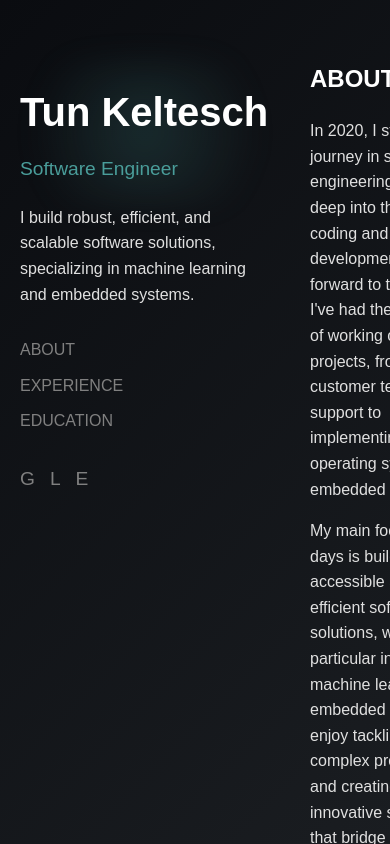
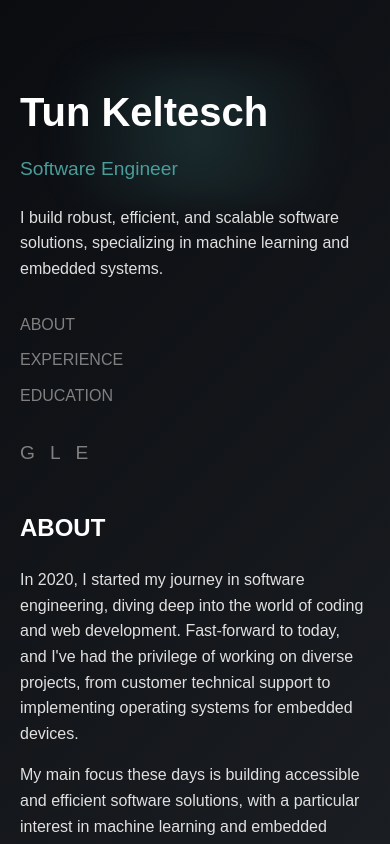
Before and after one commit to SM1LE21/Portfolio, a React (Create React App) app: page / in a window 390 px wide. Built offline with nearby package versions, Linux system fonts and the light colour scheme; the HTML template or start-up script is replaced by a standard one.

Commit message:
responsiveness for mobile

```diff
--- a/src/App.css
+++ b/src/App.css
@@ -159,9 +159,31 @@ footer {
   text-align: center;
   color: #808080;
   margin-top: 40px;
+  width: 100%;
+  display: flex;
+  justify-content: center;
+  align-items: center;
+  flex-direction: column;
 }
 
-footer .social-icons {
-  justify-content: center;
-  margin-top: 10px;
+/* Media queries for responsiveness */
+@media (max-width: 768px) {
+  .container {
+    display: flex;
+    flex-direction: column;
+    gap: 20px;
+  }
+
+  .sidebar {
+    position: static;
+    height: auto;
+    order: -1;
+  }
+
+  .timeline::before {
+    left: 5px;
+  }
+  .timeline-item::before {
+    left: 1px;
+  }
 }
--- a/src/App.tsx
+++ b/src/App.tsx
@@ -7,7 +7,6 @@ import Section from './components/Section';
 import Footer from './components/Footer';
 import './App.css';
 import { useGSAP } from '@gsap/react';
-
 
 const App: React.FC = () => {
   const sidebarRef = useRef<HTMLDivElement | null>(null);
@@ -42,6 +41,7 @@ const App: React.FC = () => {
   }, []);
 
   return (
+    <>
       <div className="container">
         <aside className="sidebar" ref={sidebarRef}>
           <Sidebar name={data.name} title={data.title} description={data.description} socialLinks={data.socialLinks} />
@@ -55,8 +55,9 @@ const App: React.FC = () => {
           <Section id="experience" title="EXPERIENCE" timelineItems={data.experience} />
           <Section id="education" title="EDUCATION" timelineItems={data.education} />
         </main>
+      </div>
       <Footer />
-    </div>
+    </>
   );
 };
 
--- a/src/styles/index.css
+++ /dev/null
@@ -1,167 +0,0 @@
-:root {
-    --bg-color: #ffffff;
-    --text-color: #333333;
-    --accent-color: #4a90e2;
-    --secondary-color: #f0f0f0;
-  }
-
-  .dark-mode {
-    --bg-color: #1a1a1a;
-    --text-color: #f0f0f0;
-    --accent-color: #64b5f6;
-    --secondary-color: #333333;
-  }
-
-  body {
-    font-family: 'Arial', sans-serif;
-    background-color: var(--bg-color);
-    color: var(--text-color);
-    transition: background-color 0.3s, color 0.3s;
-    margin: 0;
-    padding: 0;
-  }
-
-  .container {
-    max-width: 1200px;
-    margin: 0 auto;
-    padding: 2rem;
-  }
-
-  header {
-    display: flex;
-    justify-content: space-between;
-    align-items: center;
-    padding: 1rem 0;
-  }
-
-  .profile-pic {
-    width: 100px;
-    height: 100px;
-    border-radius: 50%;
-    object-fit: cover;
-  }
-
-  h1 {
-    font-size: 2.5rem;
-    margin-bottom: 0.5rem;
-  }
-
-  .subtitle {
-    font-size: 1.2rem;
-    color: var(--accent-color);
-  }
-
-  nav {
-    display: flex;
-    gap: 1rem;
-  }
-
-  nav a {
-    color: var(--text-color);
-    text-decoration: none;
-    font-weight: bold;
-  }
-
-  .section {
-    margin: 2rem 0;
-  }
-
-  h2 {
-    font-size: 2rem;
-    margin-bottom: 1rem;
-    color: var(--accent-color);
-  }
-
-  .experience-item, .education-item, .certificate-item {
-    margin-bottom: 1.5rem;
-  }
-
-  .experience-item h3, .education-item h3, .certificate-item h3 {
-    font-size: 1.2rem;
-    margin-bottom: 0.5rem;
-  }
-
-  .date {
-    font-style: italic;
-    color: var(--accent-color);
-  }
-
-  .skills {
-    display: flex;
-    flex-wrap: wrap;
-    gap: 0.5rem;
-  }
-
-  .skill {
-    background-color: var(--secondary-color);
-    padding: 0.5rem 1rem;
-    border-radius: 20px;
-    font-size: 0.9rem;
-  }
-
-  .projects {
-    display: grid;
-    grid-template-columns: repeat(auto-fit, minmax(300px, 1fr));
-    gap: 2rem;
-  }
-
-  .project-card {
-    background-color: var(--secondary-color);
-    border-radius: 10px;
-    padding: 1.5rem;
-    transition: transform 0.3s;
-  }
-
-  .project-card:hover {
-    transform: translateY(-5px);
-  }
-
-  .project-card h3 {
-    font-size: 1.5rem;
-    margin-bottom: 1rem;
-  }
-
-  .project-card p {
-    margin-bottom: 1rem;
-  }
-
-  .project-keywords {
-    display: flex;
-    flex-wrap: wrap;
-    gap: 0.5rem;
-  }
-
-  .project-keyword {
-    background-color: var(--accent-color);
-    color: var(--bg-color);
-    padding: 0.25rem 0.5rem;
-    border-radius: 15px;
-    font-size: 0.8rem;
-  }
-
-  #theme-toggle {
-    background: none;
-    border: none;
-    font-size: 1.5rem;
-    cursor: pointer;
-    color: var(--text-color);
-  }
-
-  @media (max-width: 768px) {
-    .container {
-      padding: 1rem;
-    }
-
-    header {
-      flex-direction: column;
-      text-align: center;
-    }
-
-    nav {
-      margin-top: 1rem;
-    }
-
-    .projects {
-      grid-template-columns: 1fr;
-    }
-  }
```
Lines whose indentation alone changed are shown as unchanged.
